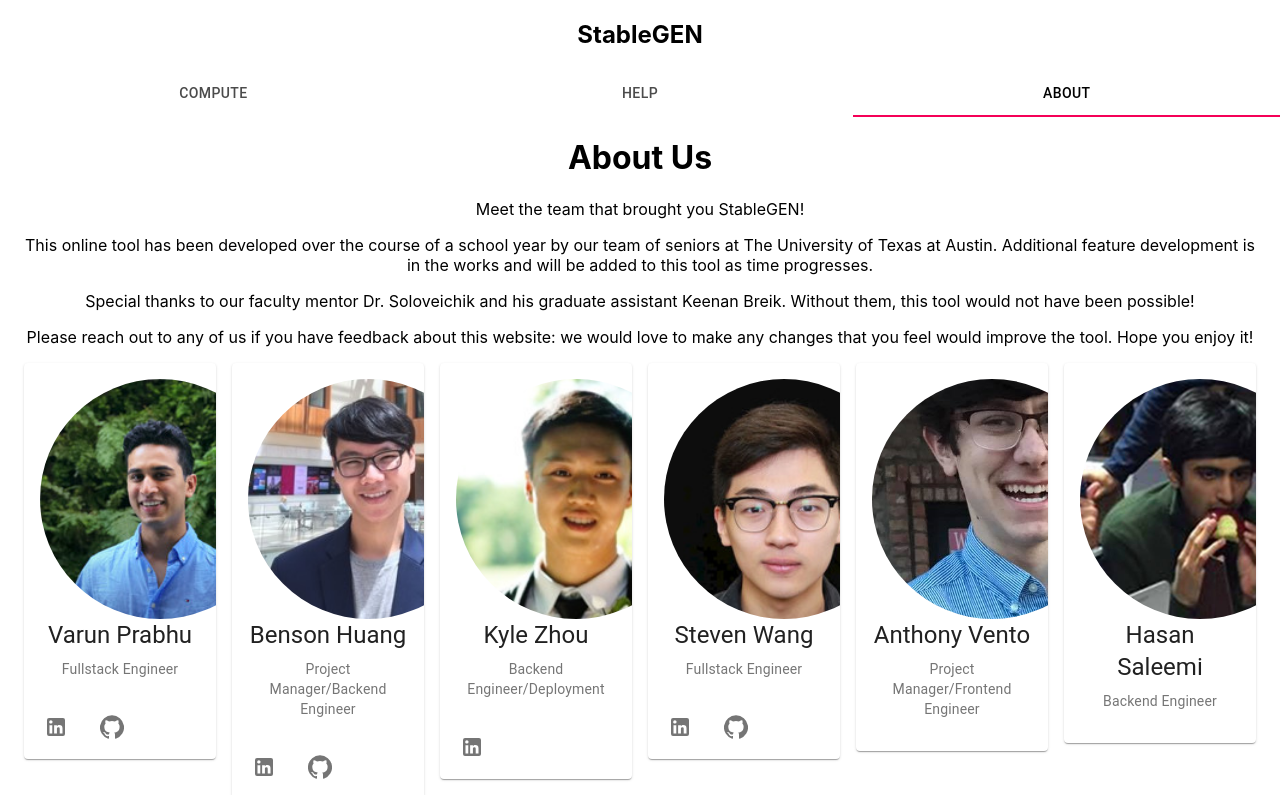
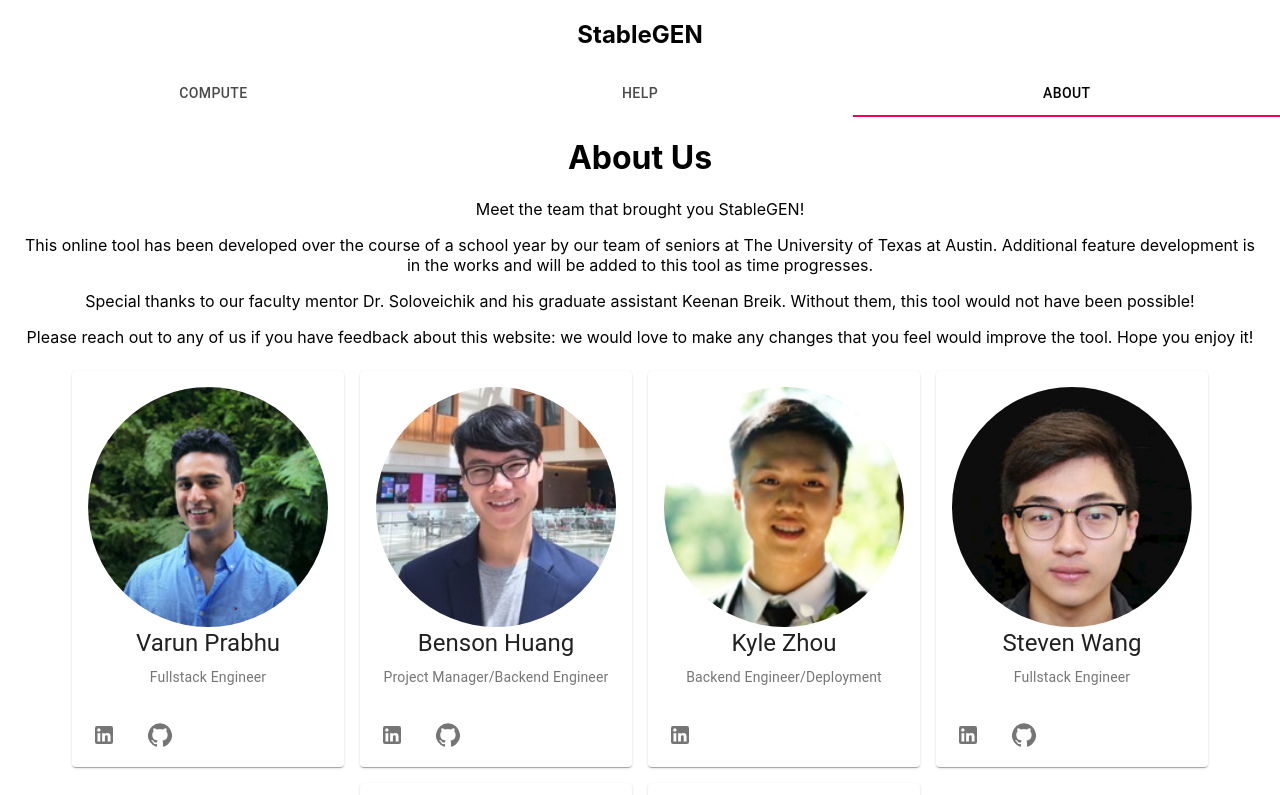
Before and after one commit to stevenwang5689/stable-gen, a React (Create React App) app: page /about in a window 1280 px wide. Shown: the top 795 px of the page. Built offline with nearby package versions, Linux system fonts and the light colour scheme.

Commit message:
made the cards reactive and flexible

```diff
--- a/src/components/about.js
+++ b/src/components/about.js
@@ -22,51 +22,31 @@ import anthony from '../anthony.jpeg'
 
 const useStyles = makeStyles(theme => ({
     root: {
-        display: 'flex',
-        flex: "wrap",
-        minWidth: "100%",
-        flexWrap: 'wrap',
-        align:"space-between",
-        justify: "space-between",
-    },
-    small: {
-        width: theme.spacing(3),
-        height: theme.spacing(3),
+        display: "flex",
+        flexWrap: "wrap",
     },
     large: {
         width: theme.spacing(30),
         height: theme.spacing(30),
     },
-    card: {
-        display: "flex",
-        align: "center",
-        minWidth: '100%',
+    container: {
+        alignContent: "flex-start",
+        alignItems: "center",
+        justify: "center",
+        justifyContent: "center",
+    },
 
-    },
-    avatar: {
-        display: "flex",
-        minWidth: "100%",
-    },
-    paper: {
-        padding: theme.spacing(2),
-        textAlign: 'center',
-        color: theme.palette.text.secondary,
-    },
-    media: {
-        height: 300,
-        width: 300,
-    },
 }));
 
 
 function About() {
     const classes = useStyles();
 
-  return <Fragment>
+  return <Fragment >
 
-      <Container maxWidth="xl">
-          <Grid container spacing={0} direction={"column"}>
-              <Grid direction="row">
+      <Container maxWidth={"xl"} >
+          <Grid container spacing={2} >
+              <Grid  item >
                   < h1 > About Us </h1>
                   <p>Meet the team that brought you StableGEN!</p>
                   <p>This online tool has been developed over the course of a school year by our team of seniors at The University of Texas at Austin. Additional feature development is in the works and will be added to this tool as time progresses.</p>
@@ -74,12 +54,13 @@ function About() {
                   <p>Please reach out to any of us if you have feedback about this website: we would love to make any changes that you feel would improve the tool. Hope you enjoy it!</p>
               </Grid>
 
-              <Grid container spacing={2} direction="row">
-                  <Grid item xs={2}>
-                      <Card>
+              <Grid container spacing={2} direction="row" justify="center" alignItems="center">
+
+                      <Grid item>
+                          <Card >
                               <CardActionArea>
                                   <CardContent>
-                                  <CardMedia>
+                                      <CardMedia >
                                           <Avatar src={varun} className={classes.large} alt='Varun Prabhu' />
                                       </CardMedia>
                                       <Typography gutterBottom variant="h5" component="h2">
@@ -101,11 +82,11 @@ function About() {
                           </Card>
                       </Grid>
 
-                  <Grid item xs={2}>
-                      <Card>
+                      <Grid item>
+                          <Card >
                               <CardActionArea>
                                   <CardContent>
-                                  <CardMedia>
+                                      <CardMedia >
                                           <Avatar src={benson} className={classes.large} alt='Benson Huang' />
                                       </CardMedia>
                                       <Typography gutterBottom variant="h5" component="h2">
@@ -127,7 +108,7 @@ function About() {
                           </Card>
                       </Grid>
 
-                  <Grid item xs={2}>
+                      <Grid item>
                           <Card>
                               <CardActionArea>
                                   <CardContent>
@@ -150,7 +131,7 @@ function About() {
                           </Card>
                       </Grid>
 
-                  <Grid item xs={2}>
+                      <Grid item>
                           <Card>
                               <CardActionArea>
                                   <CardContent>
@@ -176,7 +157,8 @@ function About() {
                           </Card>
                       </Grid>
 
-                  <Grid item xs={2}>
+
+                      <Grid item>
                           <Card>
                               <CardActionArea>
                                   <CardContent>
@@ -187,7 +169,7 @@ function About() {
                                           Anthony Vento
                                       </Typography>
                                       <Typography variant="body2" color="textSecondary" component="p">
-                                      Project Manager/Frontend Engineer
+                                          Project Manager/Backend Engineer
                                       </Typography>
                                   </CardContent>
                               </CardActionArea>
@@ -196,7 +178,7 @@ function About() {
                           </Card>
                       </Grid>
 
-                  <Grid item xs={2}>
+                      <Grid item>
                           <Card>
                               <CardActionArea>
                                   <CardContent>
@@ -216,18 +198,9 @@ function About() {
                           </Card>
                       </Grid>
               </Grid>
-
-
           </Grid>
 
-          <Grid direction="row">
-
-          </Grid>
       </Container>
-
-
-
-
 
   </Fragment>
 }
```
Lines whose indentation alone changed are shown as unchanged.
